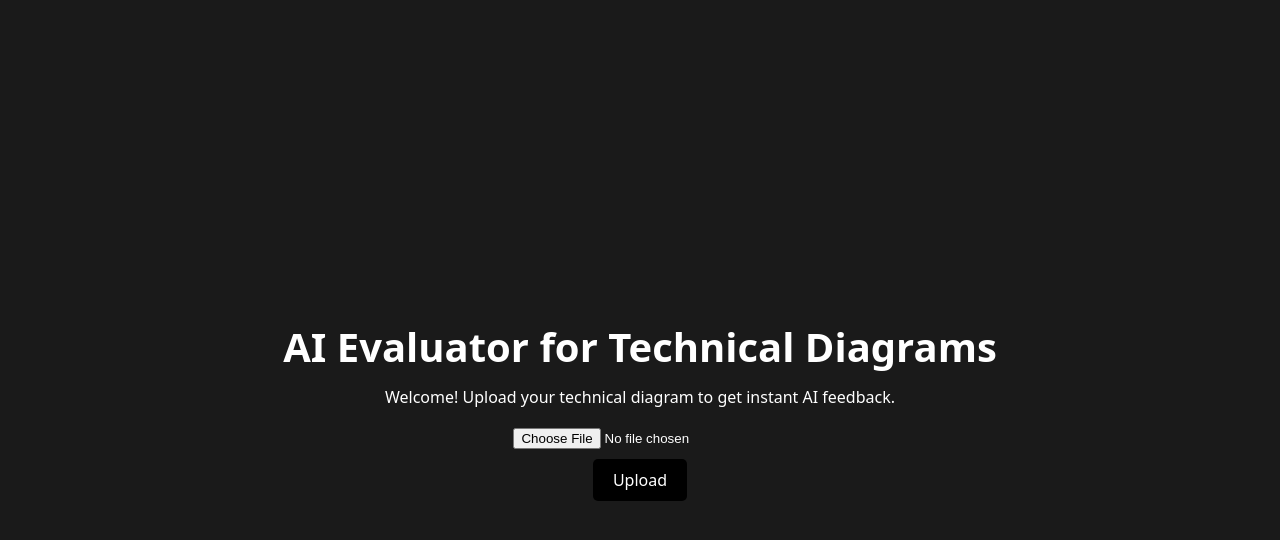
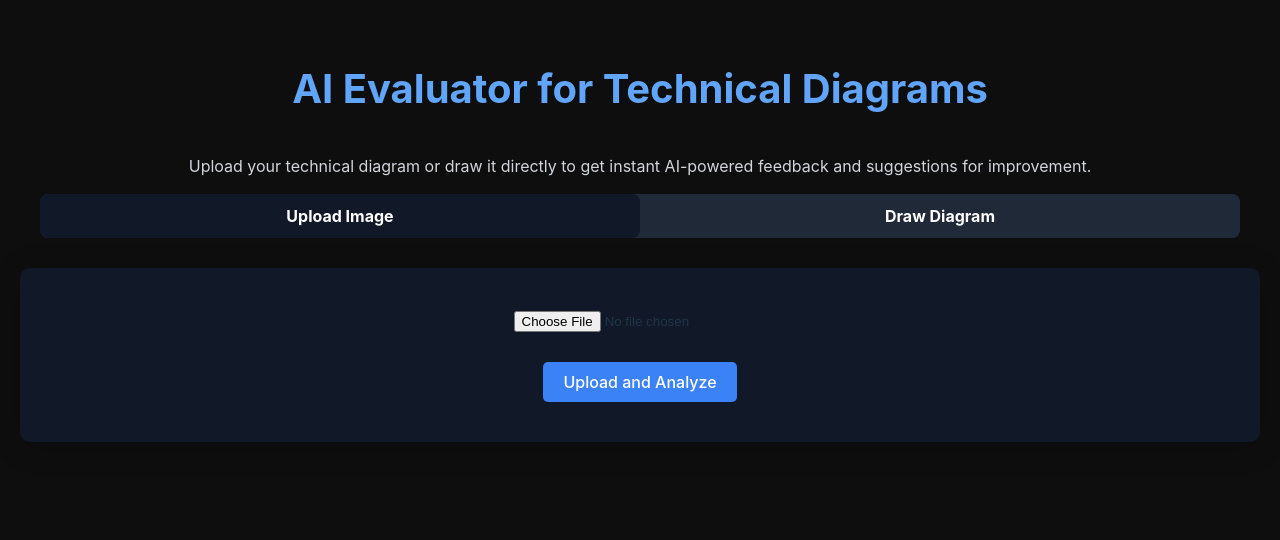
Before and after one commit to axrxvv/ai-evaluation-diagram, a React (Vite) app in the folder ai-evaluator-frontend/: page / in a window 1280 px wide. Shown: the top 540 px of the page. Built offline with nearby package versions, Linux system fonts and the light colour scheme.

Commit message:
drawing canvas applied

```diff
--- a/ai-evaluator-frontend/src/App.jsx
+++ b/ai-evaluator-frontend/src/App.jsx
@@ -1,97 +1,165 @@
-import React, { useState } from 'react';
+import React, { useState, useRef } from 'react';
 import ReactMarkdown from 'react-markdown';
+import { ReactSketchCanvas } from 'react-sketch-canvas';
 
 function App() {
   const [feedback, setFeedback] = useState('');
+  const [tab, setTab] = useState('upload');
+  const canvasRef = useRef(null);
 
-  return (
-    <div
-      style={{
-        height: '100vh',
-        width: '100vw',
-        backgroundColor: '#1a1a1a',
-        display: 'flex',
-        justifyContent: 'center',
-        alignItems: 'center',
-        flexDirection: 'column',
-      }}
-    >
-      <div style={{ textAlign: 'center', color: 'white', maxWidth: '90%' }}>
-        <h1 style={{ fontSize: '2.5rem', marginBottom: '1rem' }}>
-          AI Evaluator for Technical Diagrams
-        </h1>
-        <p style={{ marginBottom: '1rem' }}>
-          Welcome! Upload your technical diagram to get instant AI feedback.
-        </p>
-        <form
-          onSubmit={(e) => {
+  const submitDrawing = async () => {
+    try {
+      const dataUrl = await canvasRef.current.exportImage('png');
+      const blob = await fetch(dataUrl).then(res => res.blob());
+      const formData = new FormData();
+      formData.append('file', blob, 'drawing.png');
+      const res = await fetch('http://localhost:8000/analyze', { method: 'POST', body: formData });
+      const data = await res.json();
+      alert('Canvas submitted successfully!');
+      setFeedback(data.feedback);
+    } catch {
+      alert('Canvas upload failed!');
+      setFeedback('');
+    }
+  };
+
+  const submitImage = async (e) => {
     e.preventDefault();
     const file = e.target.elements[0].files[0];
-            if (file) {
+    if (!file) return;
     const formData = new FormData();
     formData.append('file', file);
     fetch('http://localhost:8000/analyze', {
       method: 'POST',
       body: formData,
     })
-                .then((response) => response.json())
+      .then((res) => res.json())
       .then((data) => {
         alert('File uploaded successfully!');
         setFeedback(data.feedback);
       })
-                .catch((error) => {
+      .catch(() => {
         alert('File upload failed!');
         setFeedback('');
       });
-            }
+  };
+
+  return (
+    <div
+      style={{
+        minHeight: '100vh',
+        width: '100vw',
+        backgroundColor: '#0e0e0e',
+        display: 'flex',
+        flexDirection: 'column',
+        alignItems: 'center',
+        padding: '40px 20px',
+        fontFamily: 'Inter, sans-serif',
+        boxSizing: 'border-box'
       }}
     >
+      <h1 style={{ fontSize: '2.5rem', fontWeight: 'bold', color: '#60a5fa', textAlign: 'center' }}>
+        AI Evaluator for Technical Diagrams
+      </h1>
+      <p style={{ maxWidth: '1200px', textAlign: 'center', margin: '1rem 0', color: '#d1d5db' }}>
+        Upload your technical diagram or draw it directly to get instant AI-powered feedback and suggestions for improvement.
+      </p>
+
+      <div style={{ display: 'flex', width: '100%', maxWidth: '1200px', backgroundColor: '#1f2937', borderRadius: '8px', overflow: 'hidden', marginBottom: '30px' }}>
+        <button
+          onClick={() => setTab('upload')}
+          style={{
+            flex: 1,
+            padding: '12px',
+            backgroundColor: tab === 'upload' ? '#111827' : '#1f2937',
+            color: '#fff',
+            border: 'none',
+            cursor: 'pointer',
+            fontWeight: 'bold'
+          }}
+        >
+          Upload Image
+        </button>
+        <button
+          onClick={() => setTab('draw')}
+          style={{
+            flex: 1,
+            padding: '12px',
+            backgroundColor: tab === 'draw' ? '#111827' : '#1f2937',
+            color: '#fff',
+            border: 'none',
+            cursor: 'pointer',
+            fontWeight: 'bold'
+          }}
+        >
+          Draw Diagram
+        </button>
+      </div>
+
+      <div style={{ backgroundColor: '#111827', padding: '40px 20px', borderRadius: '10px', width: '100%', maxWidth: '1200px', boxShadow: '0 4px 30px rgba(0, 0, 0, 0.2)', marginBottom: '30px', textAlign: 'center' }}>
+        {tab === 'upload' && (
+          <form onSubmit={submitImage}>
             <input type="file" accept="image/*" style={{ marginBottom: '10px' }} />
             <br />
             <button
               type="submit"
-            style={{
-              padding: '10px 20px',
-              backgroundColor: '#000',
-              color: '#fff',
-              border: 'none',
-              borderRadius: '5px',
-              cursor: 'pointer',
-            }}
+              style={{ padding: '10px 20px', backgroundColor: '#3b82f6', color: '#fff', border: 'none', borderRadius: '5px', cursor: 'pointer', marginTop: '20px' }}
             >
-            Upload
+              Upload and Analyze
             </button>
           </form>
+        )}
+
+        {tab === 'draw' && (
+          <>
+            <h2 style={{ marginBottom: '20px', color: '#93c5fd' }}>Draw your diagram</h2>
+            <ReactSketchCanvas
+              ref={canvasRef}
+              strokeWidth={2}
+              strokeColor="white"
+              canvasColor="#1a1a1a"
+              width="100%"
+              height="300px"
+              style={{ border: '1px dashed #444', borderRadius: '8px' }}
+            />
+            <div style={{ marginTop: '20px' }}>
+              <button
+                onClick={submitDrawing}
+                style={{ marginRight: '10px', padding: '10px 20px', backgroundColor: '#3b82f6', color: '#fff', border: 'none', borderRadius: '5px', cursor: 'pointer' }}
+              >
+                Submit Drawing
+              </button>
+              <button
+                onClick={() => canvasRef.current.clearCanvas()}
+                style={{ padding: '10px 20px', backgroundColor: '#374151', color: '#fff', border: 'none', borderRadius: '5px', cursor: 'pointer' }}
+              >
+                Clear Canvas
+              </button>
+            </div>
+          </>
+        )}
       </div>
 
       {feedback && (
         <div
           style={{
-            marginTop: '30px',
-            padding: '20px',
-            backgroundColor: '#2b2b2b',
+            padding: '30px',
+            backgroundColor: '#1f2937',
             color: '#fff',
-            borderRadius: '8px',
-            maxWidth: '600px',
+            borderRadius: '10px',
+            width: '100%',
+            maxWidth: '1200px',
             maxHeight: '60vh',
             overflowY: 'auto',
             textAlign: 'left',
-            fontSize: '1rem',
+            fontSize: '1rem'
           }}
         >
-          <h3 style={{ marginBottom: '10px' }}>AI Feedback:</h3>
+          <h3 style={{ marginBottom: '10px', color: '#93c5fd' }}>AI Feedback:</h3>
           <ReactMarkdown>{feedback}</ReactMarkdown>
           <button
             onClick={() => setFeedback('')}
-            style={{
-              marginTop: '15px',
-              padding: '8px 16px',
-              backgroundColor: '#444',
-              color: '#fff',
-              border: 'none',
-              borderRadius: '5px',
-              cursor: 'pointer',
-            }}
+            style={{ marginTop: '15px', padding: '8px 16px', backgroundColor: '#374151', color: '#fff', border: 'none', borderRadius: '5px', cursor: 'pointer' }}
           >
             Clear Feedback
           </button>
```
Lines whose indentation alone changed are shown as unchanged.
